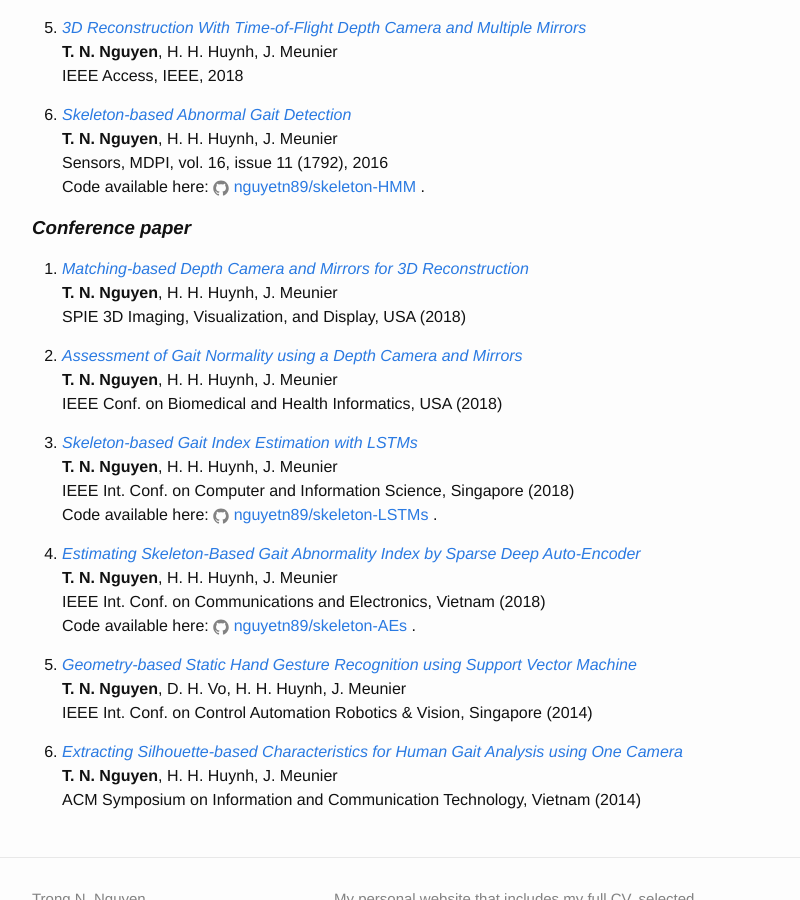
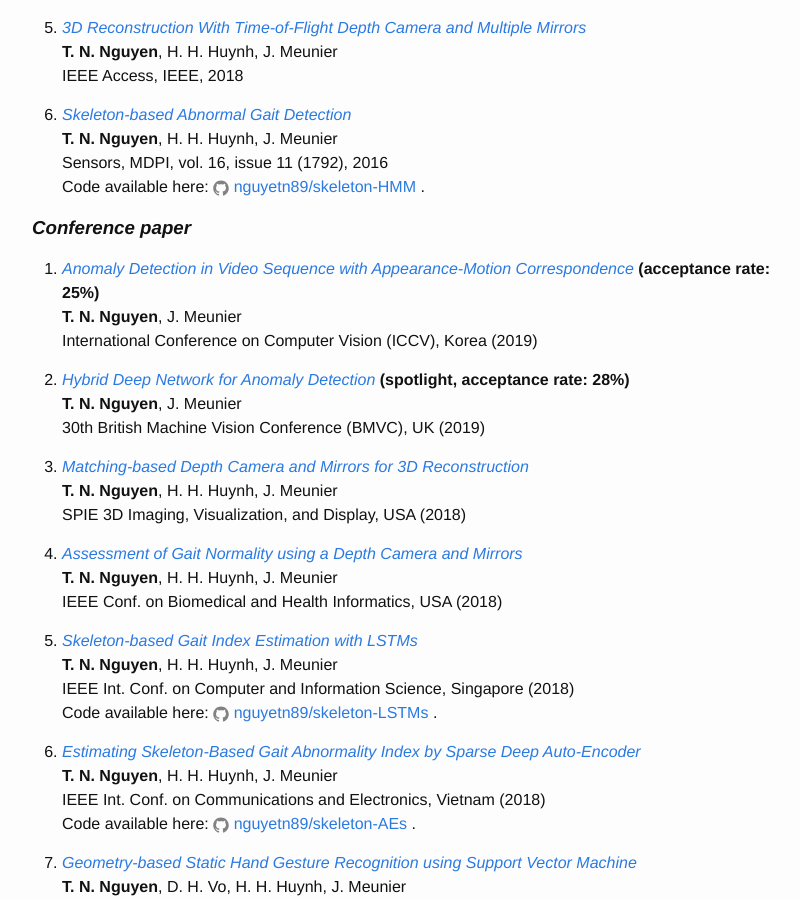
Before and after one commit to nguyetn89/nguyetn89.github.io, a Jekyll site: the page built from publications.md, in a window 1280 px wide and 900 px high, scrolled down 685 px. Shown: the whole window, without its empty margins (238-1038 px from the left). Built offline with Jekyll 4.4.1, drawn with Linux system fonts in a browser that asks for light colours.

Commit message:
Update publications.md

```diff
--- a/publications.md
+++ b/publications.md
@@ -45,28 +45,36 @@ Code available here: {% include icon-github.html username="nguyetn89/skeleton-HM
 
 ### ***Conference paper***
 
-1. [*Matching-based Depth Camera and Mirrors for 3D Reconstruction*](https://doi.org/10.1117/12.2304427)
+1. [*Anomaly Detection in Video Sequence with Appearance-Motion Correspondence*](http://iccv2019.thecvf.com/) **(acceptance rate: 25%)**
+**T. N. Nguyen**, J. Meunier
+International Conference on Computer Vision (ICCV), Korea (2019)
+
+2. [*Hybrid Deep Network for Anomaly Detection*](https://bmvc2019.org/) **(spotlight, acceptance rate: 28%)**
+**T. N. Nguyen**, J. Meunier
+30th British Machine Vision Conference (BMVC), UK (2019)
+
+3. [*Matching-based Depth Camera and Mirrors for 3D Reconstruction*](https://doi.org/10.1117/12.2304427)
 **T. N. Nguyen**, H. H. Huynh, J. Meunier
 SPIE 3D Imaging, Visualization, and Display, USA (2018)
 
-2. [*Assessment of Gait Normality using a Depth Camera and Mirrors*](https://doi.org/10.1109/BHI.2018.8333364)
+4. [*Assessment of Gait Normality using a Depth Camera and Mirrors*](https://doi.org/10.1109/BHI.2018.8333364)
 **T. N. Nguyen**, H. H. Huynh, J. Meunier
 IEEE Conf. on Biomedical and Health Informatics, USA (2018)
 
-3. [*Skeleton-based Gait Index Estimation with LSTMs*](https://doi.org/10.1109/ICIS.2018.8466522)
+5. [*Skeleton-based Gait Index Estimation with LSTMs*](https://doi.org/10.1109/ICIS.2018.8466522)
 **T. N. Nguyen**, H. H. Huynh, J. Meunier
 IEEE Int. Conf. on Computer and Information Science, Singapore (2018)
 Code available here: {% include icon-github.html username="nguyetn89/skeleton-LSTMs" %}.
 
-4. [*Estimating Skeleton-Based Gait Abnormality Index by Sparse Deep Auto-Encoder*](https://doi.org/10.1109/CCE.2018.8465714)
+6. [*Estimating Skeleton-Based Gait Abnormality Index by Sparse Deep Auto-Encoder*](https://doi.org/10.1109/CCE.2018.8465714)
 **T. N. Nguyen**, H. H. Huynh, J. Meunier
 IEEE Int. Conf. on Communications and Electronics, Vietnam (2018)
 Code available here: {% include icon-github.html username="nguyetn89/skeleton-AEs" %}.
 
-5. [*Geometry-based Static Hand Gesture Recognition using Support Vector Machine*](https://doi.org/10.1109/ICARCV.2014.7064401)
+7. [*Geometry-based Static Hand Gesture Recognition using Support Vector Machine*](https://doi.org/10.1109/ICARCV.2014.7064401)
 **T. N. Nguyen**, D. H. Vo, H. H. Huynh, J. Meunier
 IEEE Int. Conf. on Control Automation Robotics & Vision, Singapore (2014)
 
-6. [*Extracting Silhouette-based Characteristics for Human Gait Analysis using One Camera*](https://doi.org/10.1145/2676585.2676612)
+8. [*Extracting Silhouette-based Characteristics for Human Gait Analysis using One Camera*](https://doi.org/10.1145/2676585.2676612)
 **T. N. Nguyen**, H. H. Huynh, J. Meunier
 ACM Symposium on Information and Communication Technology, Vietnam (2014)
```
